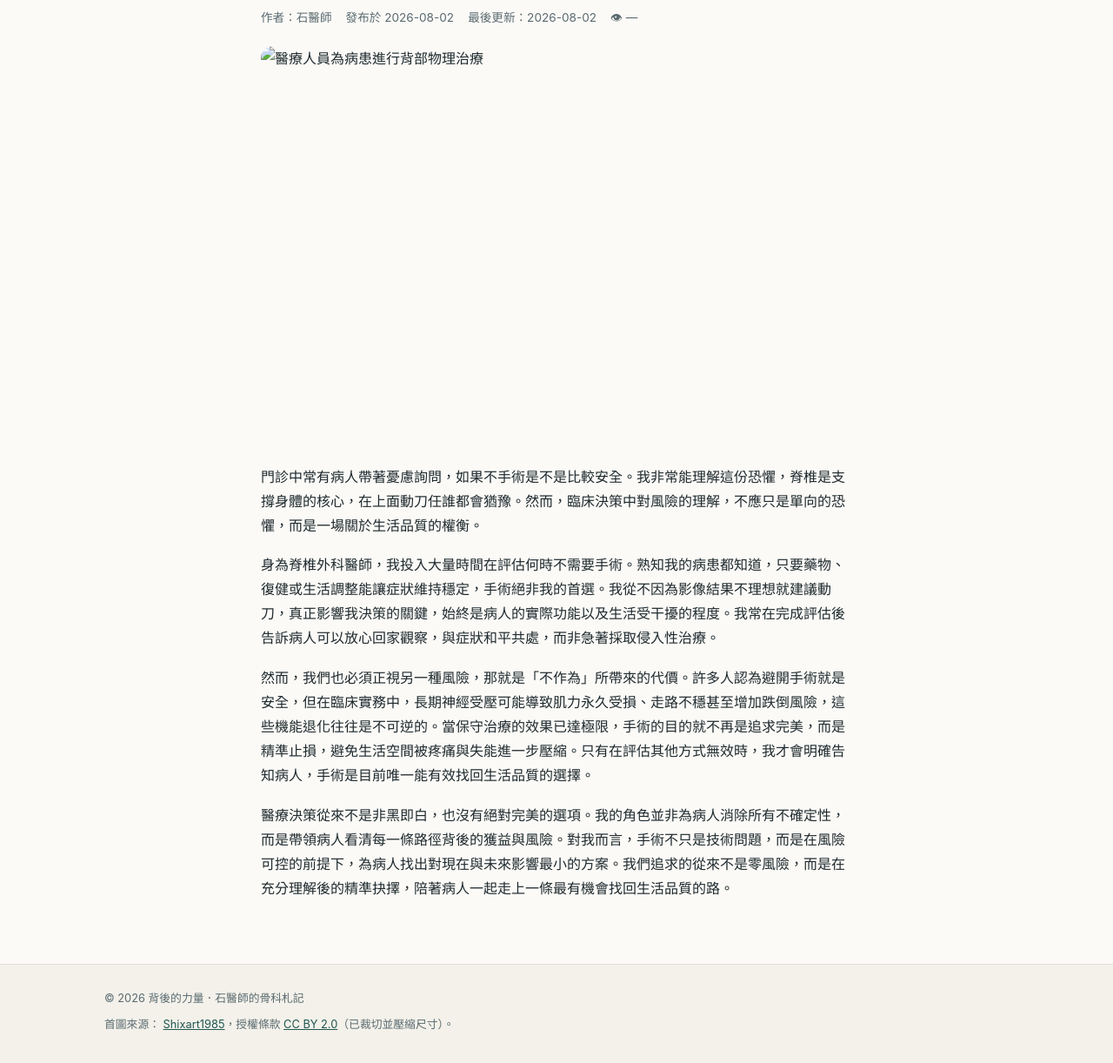
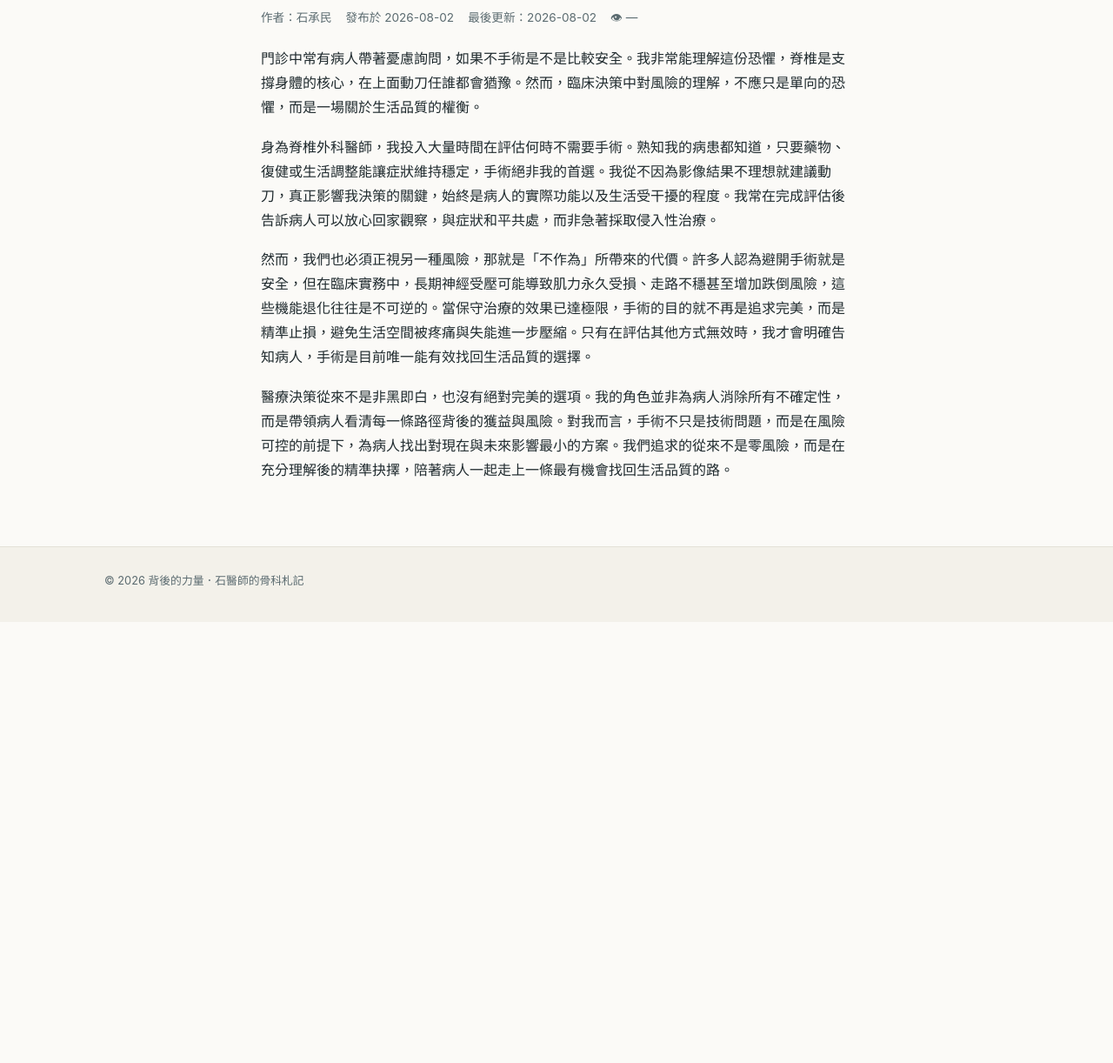
Before and after one commit to 10chengmin-source/shihortho-blog, a website: page 20260802-uncertainty-and-probability/index.html in a window 1280 px wide. Shown: the part 256-1478 px from the top of the page at 87% size. After the commit the page ends 971 px from the top, so only its background shows below. Drawn offline with Linux system fonts and the light colour scheme; no server answers.

Commit message:
Update 20260802-uncertainty-and-probability (remove unrequested stock photo, fix author name)

```diff
--- a/20260802-uncertainty-and-probability/index.html
+++ b/20260802-uncertainty-and-probability/index.html
@@ -15,7 +15,7 @@
     content="我們追求的從來不是零風險，而是在充分理解後的精準抉擇，陪著病人一起走上一條最有機會找回生活品質的路。"
   />
   <meta name="article:date" content="2026-08-02" />
-  <meta name="article:author" content="石醫師" />
+  <meta name="article:author" content="石承民" />
   <link rel="stylesheet" href="/assets/css/style.css" />
 </head>
 <body data-page="article" data-slug="20260802-uncertainty-and-probability">
@@ -43,7 +43,7 @@
       <header class="post-header">
         <h1>醫學是充滿不確定性的科學，也是關於機率的藝術</h1>
         <div class="post-meta">
-          <span class="post-author">作者：石醫師</span>
+          <span class="post-author">作者：石承民</span>
           <span class="post-date">發布於 2026-08-02</span>
           <span class="post-updated"
             >最後更新：<!-- BUILD:UPDATED:START -->2026-08-02<!-- BUILD:UPDATED:END --></span
@@ -51,19 +51,6 @@
           <span class="post-views" data-slug="20260802-uncertainty-and-probability">👁 —</span>
         </div>
       </header>
-
-      <figure class="post-hero">
-        <picture>
-          <source srcset="/assets/images/hero-physio.webp" type="image/webp" />
-          <img
-            class="post-hero-img"
-            src="/assets/images/hero-physio.jpg"
-            alt="醫療人員為病患進行背部物理治療"
-            width="2000"
-            height="1331"
-          />
-        </picture>
-      </figure>
 
       <div class="post-content">
         <p>
@@ -88,18 +75,6 @@
   <footer class="site-footer">
     <div class="container">
       <p>© 2026 背後的力量．石醫師的骨科札記</p>
-      <p class="credit">
-        首圖來源：
-        <a
-          href="https://commons.wikimedia.org/wiki/File:Child_receiving_physical_therapy_treatment_for_back_pain_in_a_comfortable_clinic_setting_during_the_day.jpg"
-          target="_blank"
-          rel="noopener"
-          >Shixart1985</a
-        >，授權條款
-        <a href="https://creativecommons.org/licenses/by/2.0/" target="_blank" rel="noopener"
-          >CC BY 2.0</a
-        >（已裁切並壓縮尺寸）。
-      </p>
     </div>
   </footer>
 
```
